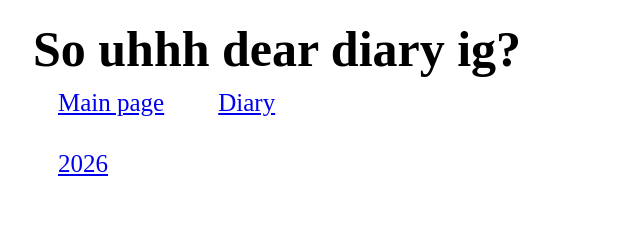
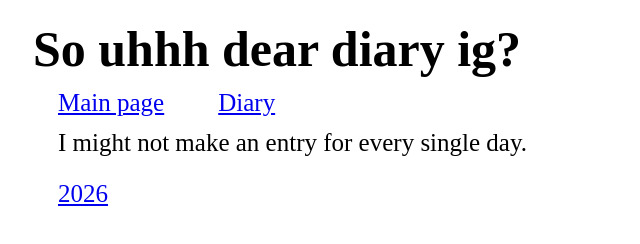
Before and after one commit to jonet222/jonet222.github.io, a plain HTML site: page diary.html in a window 1280 px wide. Shown: the whole page, without its empty margins (0-640 px from the left). Drawn offline with Linux system fonts and the light colour scheme.

```diff
--- a/diary.html
+++ b/diary.html
@@ -23,7 +23,7 @@
 	<body>
 		<h1>So uhhh dear diary ig?</h1>
 		<a href="index.html">Main page</a> <a href="diary.html">Diary</a> <br>
-		<p></p> <br>
+		<p>I might not make an entry for every single day.</p> <br>
 		<a href="diary/2026.html">2026</a> <br>
 	</body>
 </html>
```
